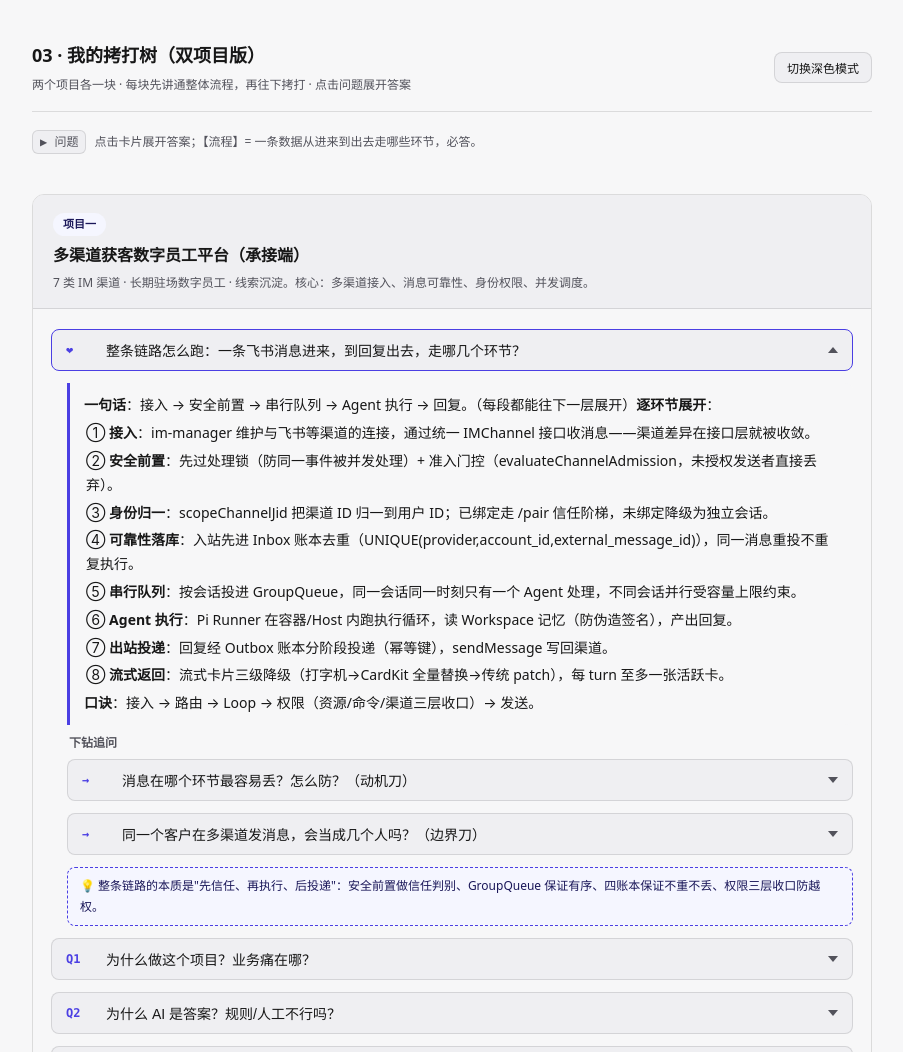
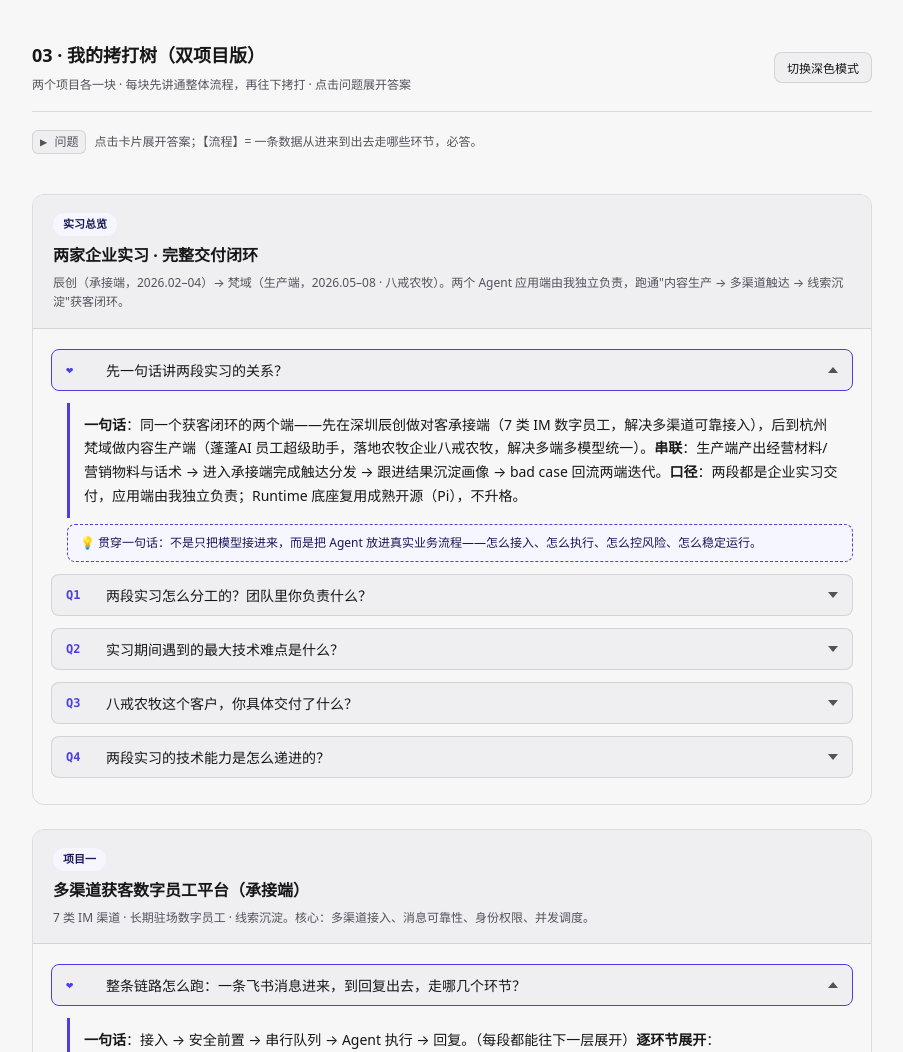
Before and after one commit to sjr666666/fenjue, a plain HTML site: page 03-我的拷打树.html in a window 1280 px wide. Shown: the top 1052 px of the page, without its empty margins (188-1091 px from the left). Drawn offline with Linux system fonts and the light colour scheme.

Commit message:
03-拷打树: 新增实习总览区（分工/最大难点/客户交付/能力递进），项目二补八戒农牧场景

```diff
--- a/03-我的拷打树.html
+++ b/03-我的拷打树.html
@@ -144,6 +144,51 @@ html[data-theme="dark"] .region.warn .tag { color: #FBD38D; }
 
 <script>
 const DATA = [
+  /* ======================= 【实习总览】两家企业实习 ======================= */
+  {
+    cls: 'band', tag: '实习总览', name: '两家企业实习 · 完整交付闭环',
+    desc: '辰创（承接端，2026.02–04）→ 梵域（生产端，2026.05–08 · 八戒农牧）。两个 Agent 应用端由我独立负责，跑通"内容生产 → 多渠道触达 → 线索沉淀"获客闭环。',
+    nodes: [
+      { tag: '❤', q: '先一句话讲两段实习的关系？', open: true,
+        ans: [
+          '<strong>一句话</strong>：同一个获客闭环的两个端——先在深圳辰创做对客承接端（7 类 IM 数字员工，解决多渠道可靠接入），后到杭州梵域做内容生产端（蓬蓬AI 员工超级助手，落地农牧企业八戒农牧，解决多端多模型统一）。',
+          '<strong>串联</strong>：生产端产出经营材料/营销物料与话术 → 进入承接端完成触达分发 → 跟进结果沉淀画像 → bad case 回流两端迭代。',
+          '<strong>口径</strong>：两段都是企业实习交付，应用端由我独立负责；Runtime 底座复用成熟开源（Pi），不升格。'
+        ],
+        principle: '贯穿一句话：不是只把模型接进来，而是把 Agent 放进真实业务流程——怎么接入、怎么执行、怎么控风险、怎么稳定运行。'
+      },
+      { tag: 'Q1', q: '两段实习怎么分工的？团队里你负责什么？',
+        ans: [
+          '<strong>简答</strong>：辰创——获客承接端：渠道接入、三层身份模型、四账本可靠性、串行调度、画像沉淀，全部由我独立负责；梵域——内容生产端（八戒农牧）：AgentBackend 统一模型后端、AgentEvent 事件流、Electron/Web 统一 RPC、工具权限、MCP 与 8 大知识库接入。',
+          '<strong>团队</strong>：小团队交付，带教把关客户对接与架构评审；执行引擎复用团队选定的 Pi Runtime 底座（【模拟设定，A3 核实】）。',
+          '<strong>剥离集体还剩什么</strong>：IMChannel 渠道契约、三层身份模型、四账本、GroupQueue、画像记忆、权限矩阵、契约测试——应用端工程化都在我这边，有源码可查。'
+        ],
+        subs: [
+          { q: '实习生为什么能独立负责两个应用端？（贡献刀）', ans: ['小团队/小公司场景下应用端交付就是一个人扛：渠道适配、可靠性与权限这些"非模型"工程正是我的主战场；执行循环等成熟能力复用底座，把精力放在业务边界上。'] }
+        ] },
+      { tag: 'Q2', q: '实习期间遇到的最大技术难点是什么？',
+        ans: [
+          '<strong>首选（生产端）</strong>：双端渲染行为不一致——同一个错误，Web 能自动恢复、桌面端直接白屏。排查：固定输入重放稳定复现 → 对比两端响应链路，发现前端 API、IPC 通道、后端 handler 三处对同一事件各自演进已漂移 → 根因是事件没有统一契约。修复：AgentEvent 收敛成可辨识联合类型（编译期穷尽）+ 契约一致性测试进 CI。',
+          '<strong>次选（承接端）</strong>：多智能体会话污染——客户 A 的回复内容是 B 的（数据串台）。根因：多智能体执行完写回同一公共上下文。修复：Profile/Workspace/Session 三层隔离 + 串行队列 + 双 revision 乐观锁。',
+          '<strong>讲法</strong>：真发生过、有完整排查链路，STAR 结构，讲复盘收获（先定契约再写实现 / 上下文隔离是第一优先级）。'
+        ] },
+      { tag: 'Q3', q: '八戒农牧这个客户，你具体交付了什么？',
+        ans: [
+          '<strong>交付物</strong>：蓬蓬AI 员工超级助手（内容生产端）——多端 AI 工作助手，沉淀查/算/写/讲 4 大功能 × 6 部门共 72 个工作模板，接入养殖知识/疫病知识/饲养标准/政策法规等 8 大行业知识库（RAG 检索），覆盖员工超级助手与岗位专家双智能体。',
+          '<strong>业务场景举例</strong>：场长用桌面端发起饲料成本分析、月度经营汇报，切 Web 端继续实时查看生成过程；运营并行起草生猪行情日报、品牌宣传稿、政府项目申报材料，写盘等敏感操作必须先确认。',
+          '<strong>诚实边界</strong>：使用规模数字按 00 A1/A2 口径，不编；讲交付闭环（模板沉淀 → 能力接入 → 权限可控 → 双端一致）。'
+        ],
+        subs: [
+          { q: '72 个模板是什么概念？怎么做出来的？（动机刀）', ans: ['编码规则=功能（查/算/写/讲）× 部门（R1 经营管理~R6 生产）× 序号，4×6×3=72 个工作模板，每个有场景定位/典型输入/典型输出；首批 P0 上线 12 个（政府项目机会搜集/繁殖生产分析/饲料成本分析等）。'] }
+        ] },
+      { tag: 'Q4', q: '两段实习的技术能力是怎么递进的？',
+        ans: [
+          '<strong>承接端（先）</strong>：解决"多人/多渠道怎么可靠"——IMChannel 统一渠道契约、四账本 + runId fencing、ACL 权限矩阵、/pair 绑定 + 信任阶梯。',
+          '<strong>生产端（后）</strong>：复用并升级为"多端/多模型怎么统一"——AgentBackend 统一模型后端、AgentEvent 事件流 + 统一 RPC、Safe/Ask/Allow-All 权限模式 + 契约测试、8 大知识库 RAG 接入。',
+          '<strong>主线</strong>：可靠接入 → 统一抽象 → 「接入、执行、控险、稳跑」完整闭环。'
+        ] }
+    ]
+  },
   /* ======================= 【项目一】承接端 ======================= */
   {
     cls: 'band', tag: '项目一', name: '多渠道获客数字员工平台（承接端）',
@@ -268,7 +313,7 @@ const DATA = [
   /* ======================= 【项目二】内容生产端 ======================= */
   {
     cls: 'ac', tag: '项目二', name: '蓬蓬AI · 员工超级助手（内容生产端）',
-    desc: '桌面端(Electron) + Web 端 · 换模型不改前端 · 多端复用统一 Agent 能力。核心：AgentBackend 统一模型后端、AgentEvent 事件流、工具权限、契约测试。',
+    desc: '桌面端(Electron) + Web 端 · 换模型不改前端 · 八戒农牧落地 72 模板 + 8 大知识库。核心：AgentBackend 统一模型后端、AgentEvent 事件流、工具权限、契约测试。',
     nodes: [
       { tag: '❤', q: '整条链路怎么跑：运营发起一个创作任务（如"读取这个文件并生成营销文案"），到产出成品，走哪些环节？', open: true,
         ans: [
```
Also changed, not shown: 1 other file.
